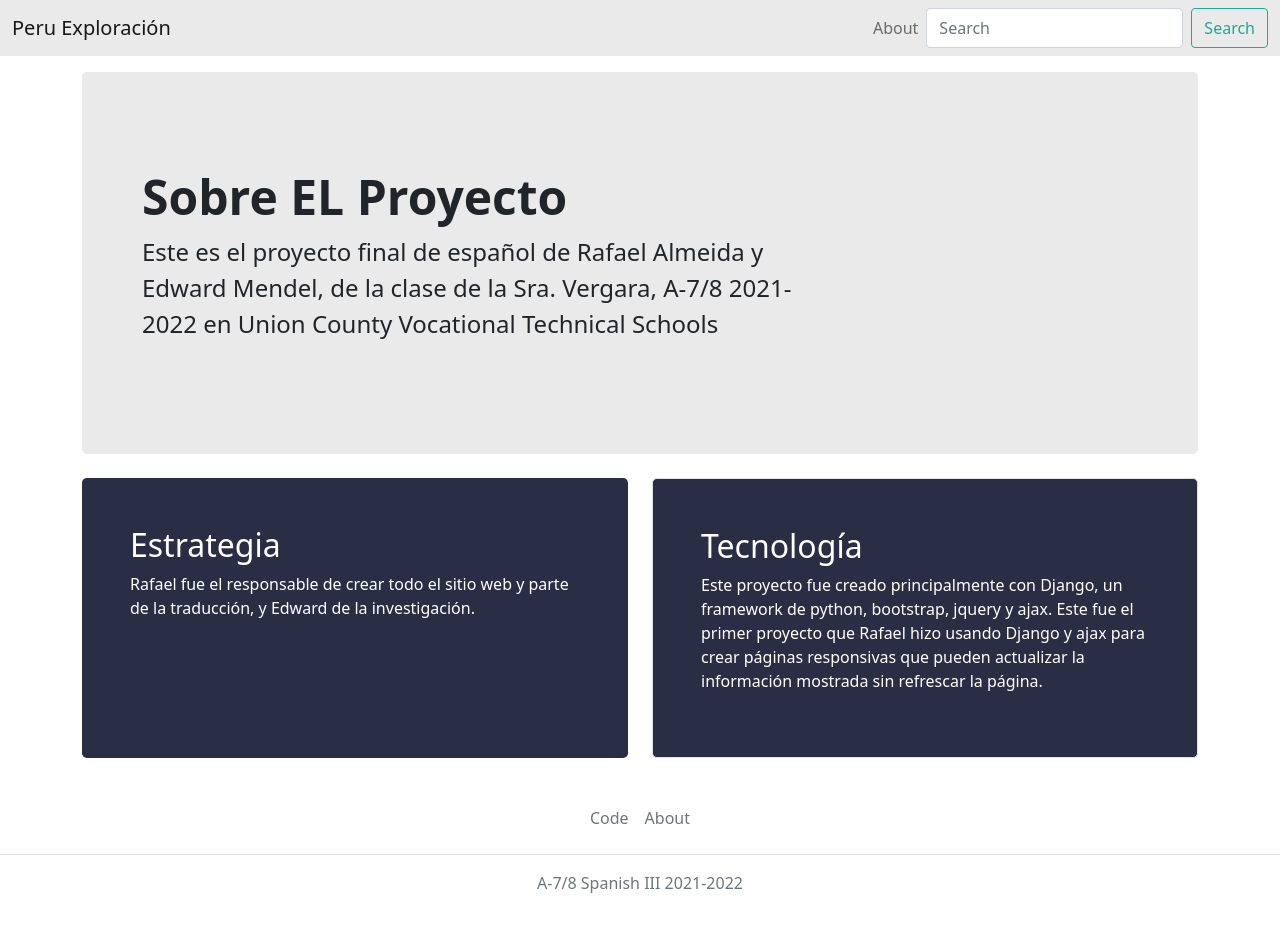
After one commit to rafaelolal/peru, a Django app: page /core/about/ in a window 1280 px wide. The commit adds this page. Run offline with Django 4.2, Linux system fonts and the light colour scheme; some libraries are stand-ins or nearby versions.

Commit message:
added about page

```diff
--- /dev/null
+++ b/core/templates/core/about.html
@@ -0,0 +1,38 @@
+{% extends 'core/base/base.html' %} {% load static %} {% block base_body %}
+
+<div class="p-5 mb-4 bg-light rounded-3">
+  <div class="container-fluid py-5">
+    <h1 class="display-5 fw-bold">Sobre EL Proyecto</h1>
+    <p class="col-md-8 fs-4">
+      Este es el proyecto final de español de Rafael Almeida y Edward Mendel, de
+      la clase de la Sra. Vergara, A-7/8 2021-2022 en Union County Vocational
+      Technical Schools
+    </p>
+  </div>
+</div>
+
+<div class="row align-items-md-stretch">
+  <div class="col-md-6">
+    <div class="h-100 p-5 text-white bg-dark rounded-3">
+      <h2>Estrategia</h2>
+      <p>
+        Rafael fue el responsable de crear todo el sitio web y parte de la
+        traducción, y Edward de la investigación.
+      </p>
+    </div>
+  </div>
+
+  <div class="col-md-6">
+    <div class="h-100 p-5 text-white bg-dark border rounded-3">
+      <h2>Tecnología</h2>
+      <p>
+        Este proyecto fue creado principalmente con Django, un framework de
+        python, bootstrap, jquery y ajax. Este fue el primer proyecto que Rafael
+        hizo usando Django y ajax para crear páginas responsivas que pueden
+        actualizar la información mostrada sin refrescar la página.
+      </p>
+    </div>
+  </div>
+</div>
+
+{% endblock base_body %}
--- a/core/templates/core/base/base.html
+++ b/core/templates/core/base/base.html
@@ -1,6 +1,5 @@
 <!DOCTYPE html>
 <html lang="en" class='h-100'>
-{% comment %} {% load my_tags %} {% endcomment %}
 {% load static %}
 
 <head>
@@ -70,8 +69,7 @@
                             </li>
                         {% endif %}
                             <li class="nav-item">
-                                {% comment %} {%url 'core:about'%} {% endcomment %}
-                                <a class="nav-link" href="">About</a>
+                                <a class="nav-link" href="{%url 'core:about'%}">About</a>
                             </li>
                         </ul>
 
@@ -94,8 +92,8 @@
     <footer class="footer mt-auto py-3">
         <span class="text-muted">
             <ul class="nav justify-content-center border-bottom pb-3 mb-3">
-                <li class="nav-item"><a href="{% url 'index' %}" class="nav-link px-2 text-muted">Code</a></li>
-                <li class="nav-item"><a href="{% url 'index' %}" class="nav-link px-2 text-muted">About</a></li>
+                <li class="nav-item"><a href="https://github.com/GoldV2/peru" class="nav-link px-2 text-muted">Code</a></li>
+                <li class="nav-item"><a href="{% url 'core:about' %}" class="nav-link px-2 text-muted">About</a></li>
             </ul>
 
             <p class="text-center text-muted">A-7/8 Spanish III 2021-2022</p>
--- a/core/templates/core/index.html
+++ b/core/templates/core/index.html
@@ -5,7 +5,6 @@
 {% comment %} {% load my_filters %} {% endcomment %}
 
 {% block base_body %}
-<div class="container py-4">
 <div class="card bg-dark text-white mb-4">
     <img src="https://www.peru.travel/Contenido/AcercaDePeru/Imagen/en/6/0.0/Principal/Machu%20Picchu.jpg" class="card-img">
     <div class="card-img-overlay d-flex flex-column justify-content-center align-items-center">
@@ -15,11 +14,10 @@
         <div class="col col-6 p-0">
             <form action="{% url "core:page_list" %}"class="d-flex">
                 <input name="search" class="form-control me-2" list="datalistOptions" type="search" placeholder="Buscar" aria-label="Search">
-                <button class="btn btn-success" type="submit">Buscar</button>
+                <button class="btn btn-outline-success" type="submit">Buscar</button>
             </form>
         </div>
         <a href="{%url 'core:page_list'%}" class="btn btn-success mt-2">Comience Su Exploración</a>
     </div>
 </div>
-</div>
 {% endblock base_body %}
--- a/core/urls.py
+++ b/core/urls.py
@@ -5,6 +5,8 @@ from core import views
 app_name = 'core'
 
 urlpatterns = [
+    path('about/', views.AboutView.as_view(), name='about'),
+
     path('register/', views.register, name='register'),
 
     path('login/user/', views.user_login, name='user_login'),
--- a/core/views/index.py
+++ b/core/views/index.py
@@ -10,3 +10,6 @@ class IndexView(TemplateView):
 
 class ExplorationView(TemplateView):
     template_name = 'core/page/exploración.html'
+
+class AboutView(TemplateView):
+    template_name = 'core/about.html'
```
Also changed, not shown: core/views/page.py (+5 -4 lines), db.sqlite3.
